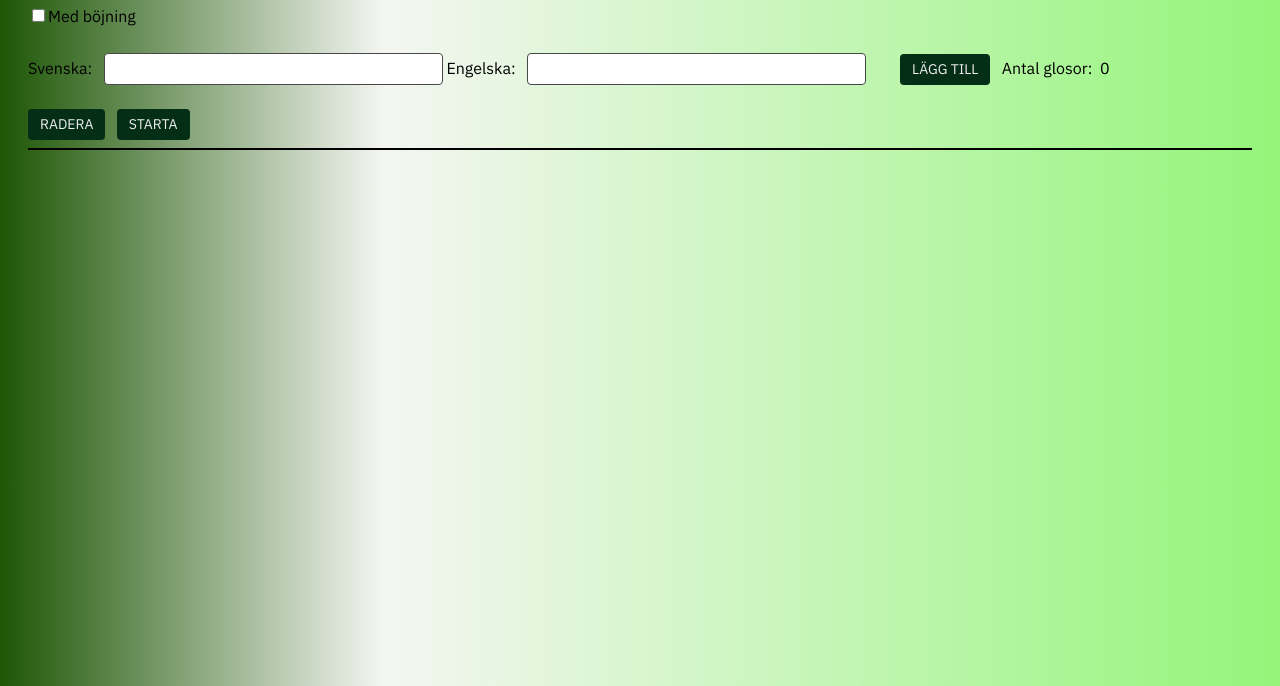
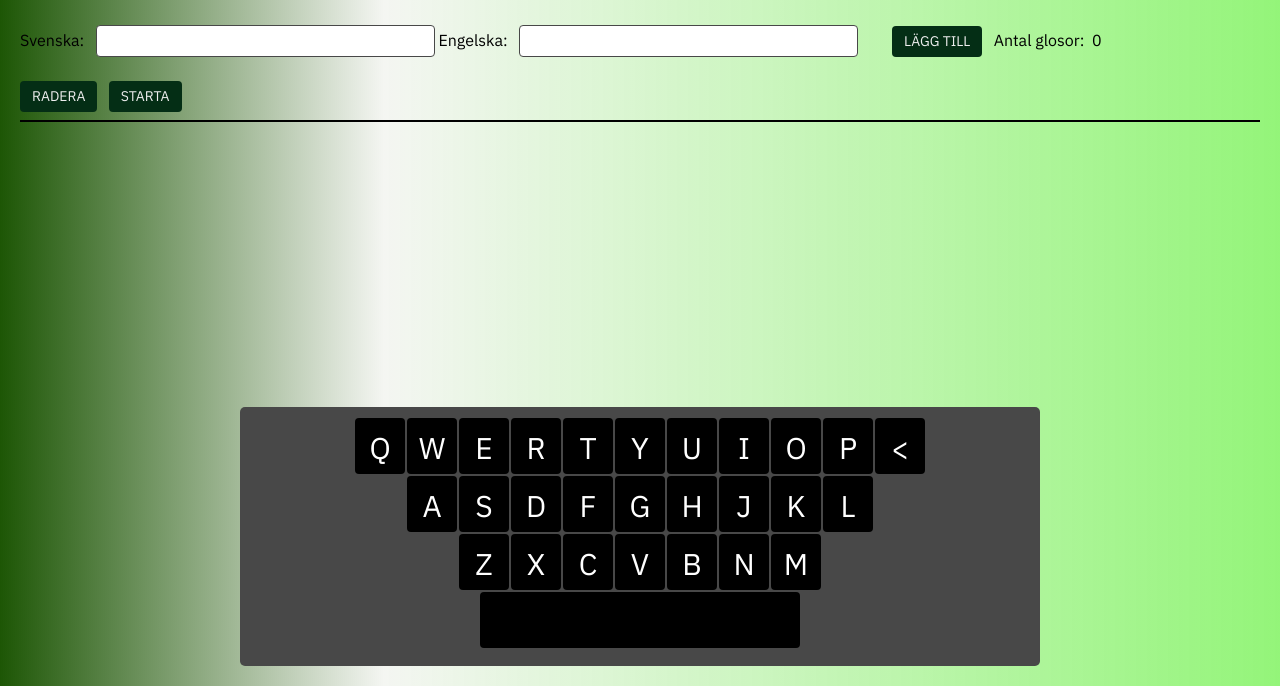
Before and after one commit to robinottebjer/robinottebjer.github.io, a plain HTML site: page index.html in a window 1280 px wide. Shown: the part 114-800 px from the top of the page. Drawn offline with Linux system fonts and the light colour scheme.

Commit message:
Added on screen keyboard

```diff
--- a/index.html
+++ b/index.html
@@ -9,7 +9,7 @@
   <style>
     body {
       font-family: 'IBM Plex Sans Arabic', sans-serif;
-      padding: 20px;
+      margin: 20px;
       background: rgb(255, 255, 255);
       background: linear-gradient(90deg, rgb(29, 86, 5) 0%, rgba(211, 218, 202, 0.247) 30%, rgba(69, 237, 23, 0.575) 100%);
     }
@@ -93,6 +93,97 @@
 
   <div id="test"></div>
 
+  <style>
+    #keyboard {
+      position: fixed;
+      bottom: 20px;
+      background: #484848;
+      text-align: center;
+      padding: 10px;
+      border-radius: 5px;
+      box-sizing: border-box;
+      left: 50%;
+      transform: translateX(-50%);
+      width: 800px;
+    }
+    .key {
+      background: #000;
+      color: #fff;
+      display: inline-block;
+      padding: 8px 10px;
+      margin: 1px;
+      border-radius: 4px;
+      font-size: 30px;
+      width: 30px;
+      height: 40px;
+      user-select: none;
+    }
+    .key:hover {
+      background: #ccc;
+      color: #000;
+      cursor: pointer;
+    }
+    #spacebar {
+      width: 300px;
+    }
+  </style>
+  <div id="keyboard">
+    <div id="row1"></div>
+    <div id="row2"></div>
+    <div id="row3"></div>
+    <div id="row4"><div class="key" id="spacebar"></div>
+  </div>
+<script>
+
+    let rows = [document.getElementById('row1'), document.getElementById('row2'), document.getElementById('row3')];
+    let keys = ['qwertyuiop', 'asdfghjkl', 'zxcvbnm'];
+
+    let i = 0;
+    keys.forEach(row => {
+      row.split('').forEach(letter => {
+
+        let element = document.createElement('div');
+        element.classList.add('key');
+        element.id = letter;
+        element.innerText = letter.toUpperCase();
+
+        element.addEventListener('mousedown', key_press);
+
+        rows[i].appendChild(element);
+      });
+      i++;
+    });
+
+    let backspace = document.createElement('div');
+    backspace.classList.add('key');
+    backspace.id = 'backspace';
+    backspace.innerText = '<';
+    backspace.addEventListener('mousedown', key_press);
+    rows[0].appendChild(backspace);
+
+    let spacebar = document.getElementById('spacebar');
+    spacebar.addEventListener('mousedown', key_press);
+
+    function key_press(event) {
+
+      if (focused_input == null)
+        return;
+
+      if (event.target.id == 'spacebar')
+        focused_input.value = focused_input.value + ' ';
+      else if (event.target.id == 'backspace' && focused_input.value.length > 0)
+        focused_input.value = focused_input.value.slice(0, -1);
+      else
+        focused_input.value = focused_input.value + event.target.id;
+
+      check_glossary(focused_input);
+    }
+
+
+  </script>
+
+
+
   <script>
     var glossary = [];
 
@@ -142,18 +233,23 @@
       for (var i in glossary) {
 
         html += `<tr><td>${glossary[i].swedish}:</td>`;
-        html += `	 <td><input autocomplete="off" spellcheck="false" class="answer" data="${glossary[i].english[0]}" onkeyup="check_glossary(this);" type="text"></td>`;
+        html += `	 <td><input autocomplete="off" onfocus="focused(this);" readonly="readonly" spellcheck="false" class="answer" data="${glossary[i].english[0]}" onkeyup="check_glossary(this);" type="text"></td>`;
         if (use_word_formation) {
-          html += `	 <td><input autocomplete="off" spellcheck="false" class="answer" data="${glossary[i].english[1]}" onkeyup="check_glossary(this);" type="text"></td>`;
-          html += `	 <td><input autocomplete="off" spellcheck="false" class="answer" data="${glossary[i].english[2]}" onkeyup="check_glossary(this);" type="text"></td>`;
+          html += `	 <td><input autocomplete="off" readonly="readonly" spellcheck="false" class="answer" data="${glossary[i].english[1]}" onkeyup="check_glossary(this);" type="text"></td>`;
+          html += `	 <td><input autocomplete="off" readonly="readonly" spellcheck="false" class="answer" data="${glossary[i].english[2]}" onkeyup="check_glossary(this);" type="text"></td>`;
         }
         html += '</tr>';
       }
       html += '</table>';
 
       test.innerHTML = html;
+    });
 
-    });
+    var focused_input = null;
+    function focused(element) {
+      window.focused_input = element;
+    }
+
 
     function check_glossary(input) {
       if (input.value.trim().toLowerCase() == input.getAttribute('data').trim().toLowerCase()) {
```
